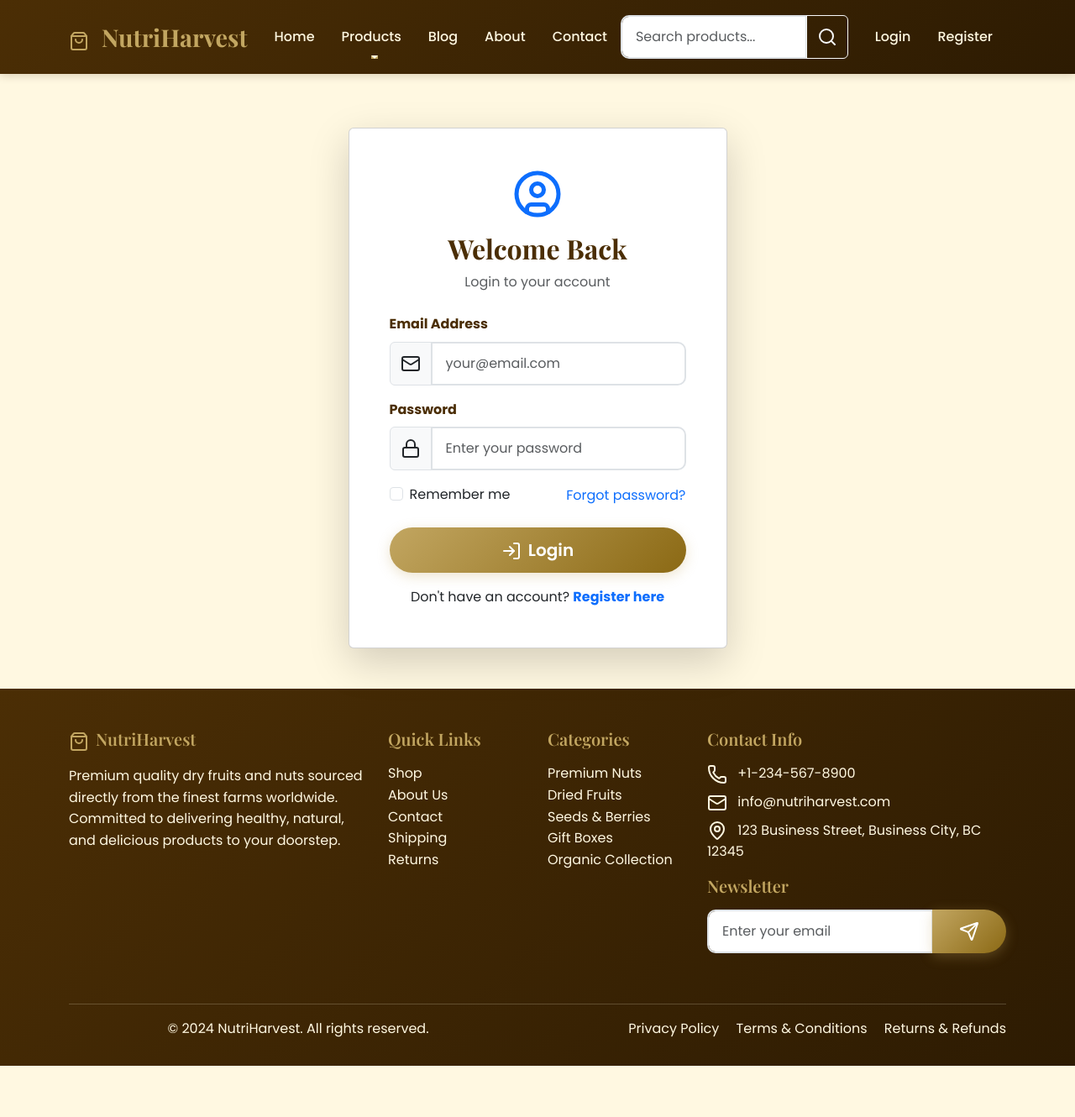
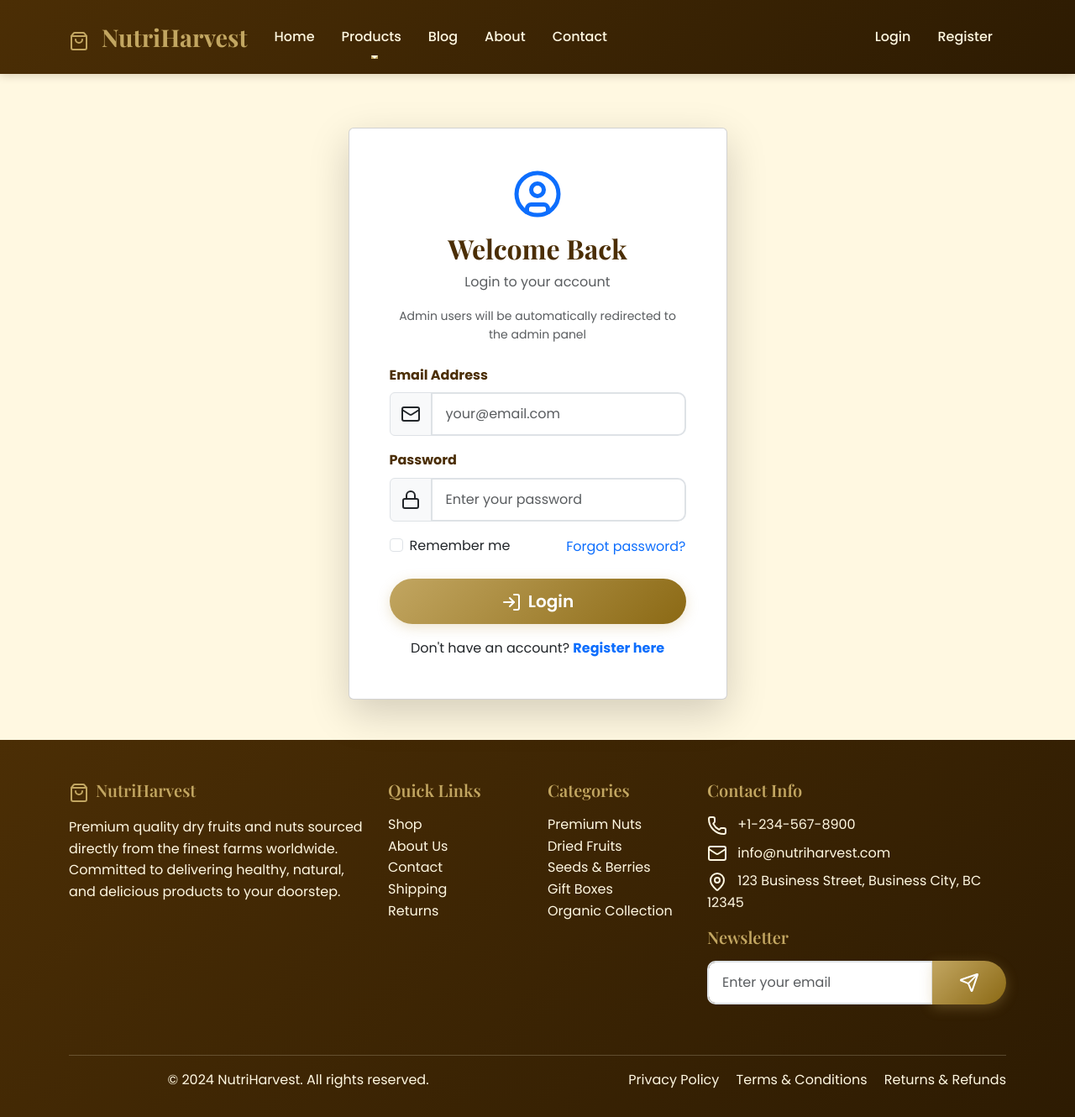
Before and after one commit to mdaadilamin/Dry-Fruit, a Django app: page /login/ in a window 1280 px wide. Shown: the whole page at 84% size. Before the commit the page ends 1269 px from the top, so only its background shows below. Run offline with Django 5.2, Linux system fonts and the light colour scheme; data that the repository does not hold is empty; parts of the project's set-up code (start-up, migrations or seed data) failed here and were passed over.

Commit message:
fix(auth): secure login and redirect admin users to admin panel
- Add CSRF protection to login view for enhanced security
- Redirect admin users to admin panel instead of dashboard after login
- Remove search form from base template’s navbar for cleaner UI
- Add direct link to Django Admin panel in admin_panel template
- Display informational note about admin redirection on login page

```diff
--- a/apps/core/views.py
+++ b/apps/core/views.py
@@ -5,6 +5,7 @@ from django.contrib import messages
 from django.http import JsonResponse
 from django.db.models import Q, Avg, Sum, Count, F
 from django.utils import timezone
+from django.views.decorators.csrf import csrf_protect
 from datetime import timedelta
 from apps.shop.models import Product, Category, ProductReview
 from apps.orders.models import Order, CartItem
@@ -646,6 +647,7 @@ def product_analytics(request):
     }
     return render(request, 'core/product_analytics.html', context)
 
+@csrf_protect
 def login_view(request):
     """User login"""
     if request.method == 'POST':
@@ -655,7 +657,11 @@ def login_view(request):
         user = authenticate(request, username=username, password=password)
         if user is not None:
             login(request, user)
-            next_url = request.GET.get('next', 'core:dashboard')
+            # Redirect admin users to admin panel, others to dashboard
+            if user.is_admin:
+                next_url = request.GET.get('next', 'core:admin_panel')
+            else:
+                next_url = request.GET.get('next', 'core:dashboard')
             return redirect(next_url)
         else:
             messages.error(request, 'Invalid username or password.')
--- a/templates/base.html
+++ b/templates/base.html
@@ -115,16 +115,6 @@
                         <a class="nav-link" href="{% url 'cms:page_view' 'contact' %}">Contact</a>
                     </li>
                 </ul>
-
-                <!-- Search Form -->
-                <form class="d-flex me-3" action="{% url 'core:shop' %}" method="get">
-                    <div class="input-group">
-                        <input type="text" class="form-control" name="q" placeholder="Search products..." aria-label="Search">
-                        <button class="btn btn-outline-light" type="submit">
-                            <i data-lucide="search"></i>
-                        </button>
-                    </div>
-                </form>
 
                 <ul class="navbar-nav">
                     {% if user.is_authenticated %}
--- a/templates/core/admin_panel.html
+++ b/templates/core/admin_panel.html
@@ -399,6 +399,9 @@
                                 <i data-lucide="alert-triangle" class="me-2"></i>Check Low Stock
                             </button>
                         </form>
+                        <a href="/admin/" class="btn btn-outline-primary" target="_blank">
+                            <i data-lucide="settings" class="me-2"></i>Django Admin
+                        </a>
                     </div>
                 </div>
             </div>
--- a/templates/core/login.html
+++ b/templates/core/login.html
@@ -12,6 +12,7 @@
                             <i data-lucide="user-circle" style="width: 60px; height: 60px;" class="text-primary mb-3"></i>
                             <h2 class="fw-bold mb-2">Welcome Back</h2>
                             <p class="text-muted">Login to your account</p>
+                            <p class="text-muted small">Admin users will be automatically redirected to the admin panel</p>
                         </div>
 
                         <form method="post">
```
Also changed, not shown: db.sqlite3.
